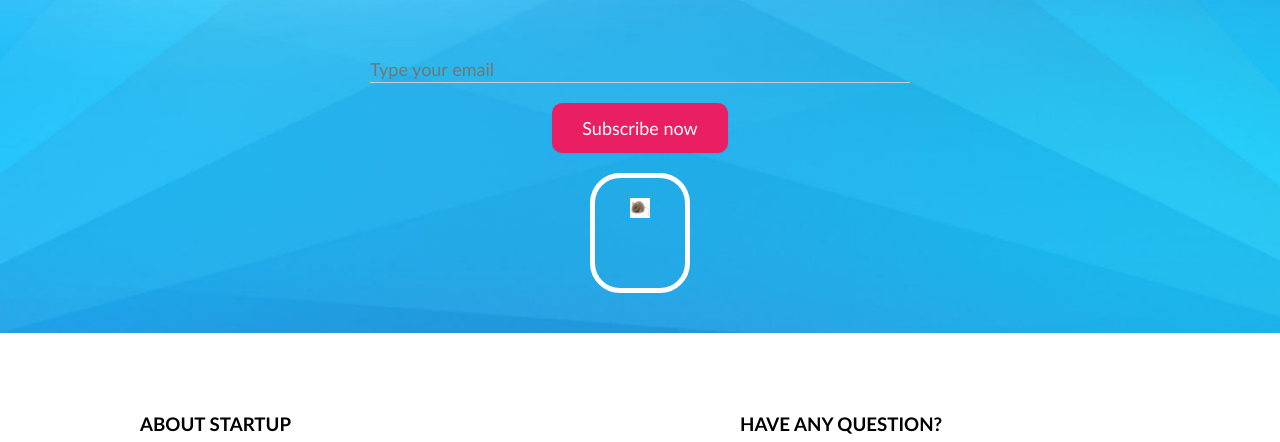
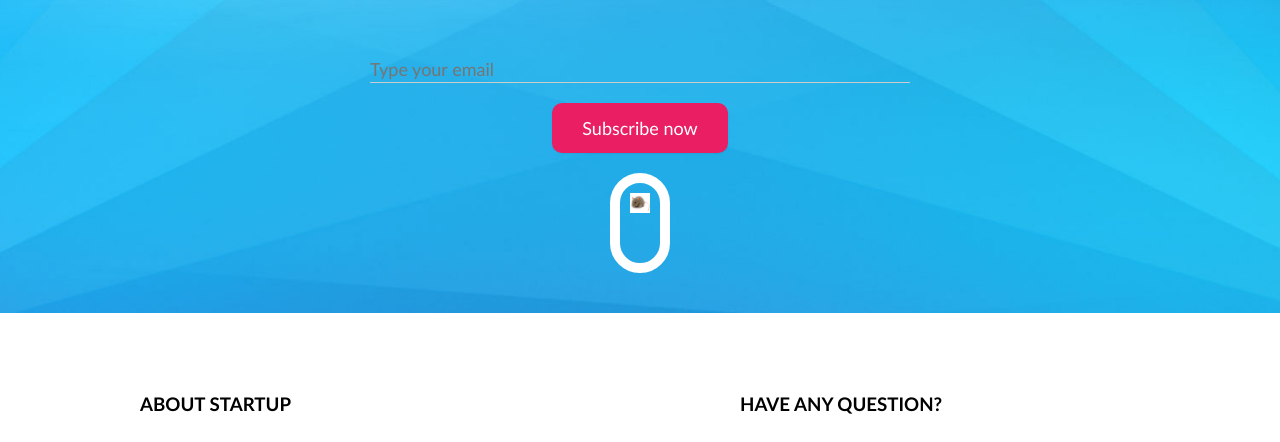
Before and after one commit to VilijaKveine/4-coming-soon-wide, a plain HTML site: page index.html in a window 1280 px wide. Shown: the part 605-1047 px from the top of the page. Drawn offline with Linux system fonts and the light colour scheme.

Commit message:
mouse animation

```diff
--- a/css/mouse.css
+++ b/css/mouse.css
@@ -1,8 +1,8 @@
 .mouse {
     display: inline-block;
-    width: 100px;
-    height: 120px;
-    border: 5px solid #FFF;
+    width: 60px;
+    height: 100px;
+    border: 10px solid #fff;
     border-radius: 30px;
 }
     .mouse > .wheel {
@@ -10,24 +10,25 @@
         width: 20px;
         height: 20px;
         margin-top: 20px;
-        background-color: #FFF;
+        background-color: #fff;
         background-image: url(../img/mouse.png);
-        animation-name: in-da-house 1s linear infinite;
         background-size: cover;
+        animation: in-da-house 1s linear infinite;
         animation-play-state: paused;
     }
         .hero:hover .mouse > .wheel {
             animation-play-state: running;
-         }
+        }
+
 @keyframes in-da-house {
-     0% {
+    0% {
         margin-top: 10px;
+        opacity: 1;
         transform: rotate(0deg);
-        opacity: 1;
-        }
+    }
     100% {
         margin-top: 50px;
+        opacity: 0;
         transform: rotate(360deg);
-        opacity: 0;
-        }
+    }
 }
```
